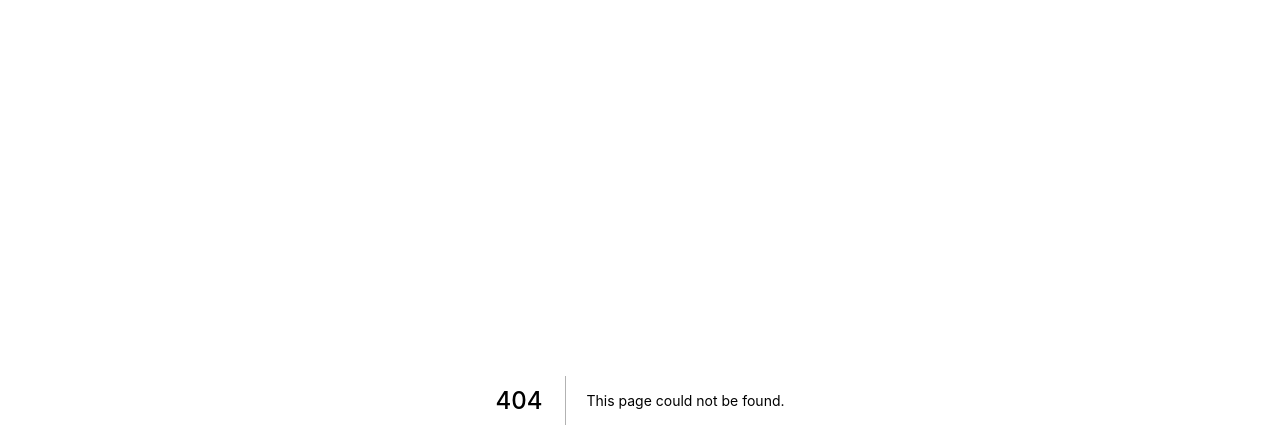
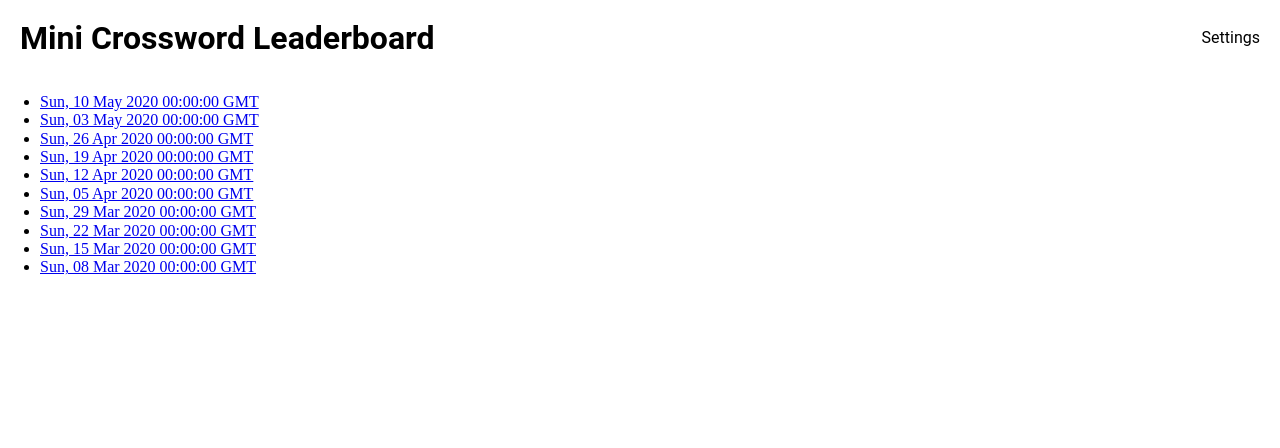
Before and after one commit to theodoretliu/crossword-leaderboard, a Next.js app in the folder frontend-next/: page /previous_weeks in a window 1280 px wide. Before the commit this address had no page. Shown: the top 448 px of the page. Built offline with nearby package versions, Linux system fonts and the light colour scheme.

Commit message:
Work in progress

```diff
--- /dev/null
+++ b/frontend-next/pages/previous_weeks.tsx
@@ -0,0 +1,37 @@
+import { Header } from "components/header";
+import dayjs from "dayjs";
+import utc from "dayjs/plugin/utc";
+import Link from "next/link";
+
+dayjs.extend(utc);
+
+export default function PreviousWeeks() {
+  let weekStarts = [];
+
+  let currentWeek = dayjs.utc().startOf("week");
+
+  for (let i = 0; i < 10; i++) {
+    weekStarts.push(currentWeek);
+
+    currentWeek = currentWeek.subtract(1, "week");
+  }
+
+  return (
+    <div>
+      <Header />
+      <ul>
+        {weekStarts.map((weekStart) => {
+          return (
+            <li>
+              <Link
+                href={`/week/${weekStart.year()}/${weekStart.month()}/${weekStart.date()}`}
+              >
+                {weekStart.toString()}
+              </Link>
+            </li>
+          );
+        })}
+      </ul>
+    </div>
+  );
+}
```
Also changed, not shown: frontend-next/pages/week/[year]/[month]/[day].tsx (added, +35 -0 lines).
